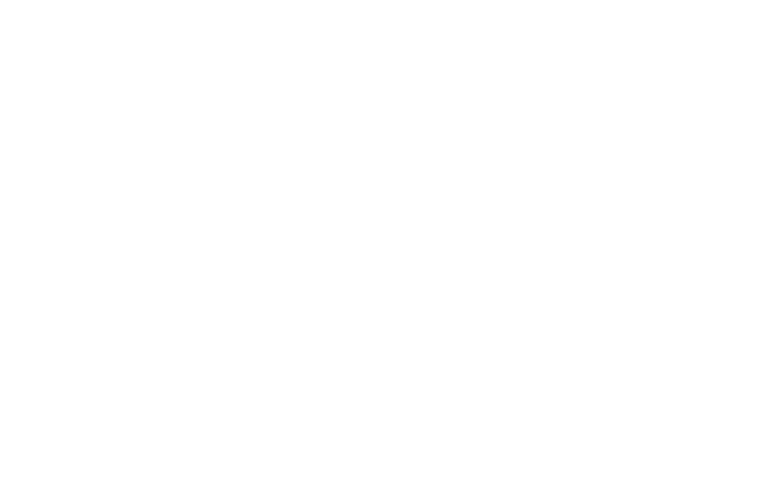
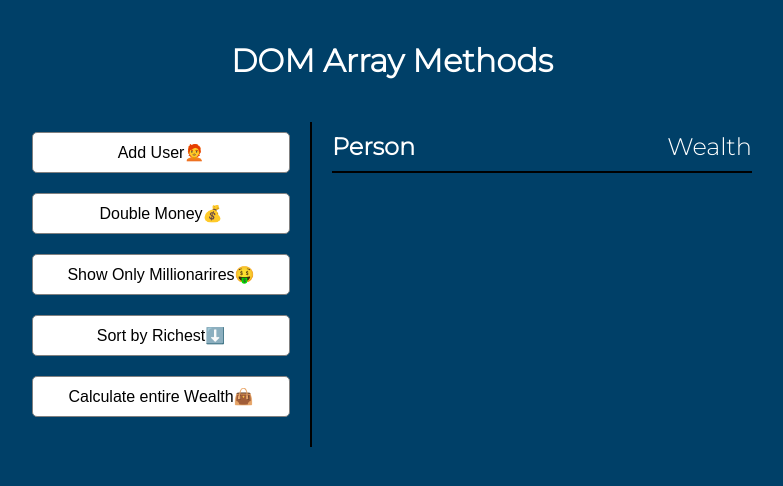
Before and after one commit to tanishq20/20-JS-Projects, a plain HTML site: page 5. Dom-Array-Methods/index.html in a window 1280 px wide. Shown: the whole page, without its empty margins (248-1031 px from the left). Drawn offline with Linux system fonts and the light colour scheme.

Commit message:
refactor: html and css implemented

```diff
--- a/5. Dom-Array-Methods/index.html
+++ b/5. Dom-Array-Methods/index.html
@@ -10,6 +10,19 @@
 </head>
 
 <body>
+    <h1>DOM Array Methods</h1>
+    <div class="container">
+        <aside>
+            <button id="add-user">Add User🧑‍🦰</button>
+            <button id="double">Double Money💰</button>
+            <button id="show-millionaires">Show Only Millionarires🤑</button>
+            <button id="sort">Sort by Richest⬇️</button>
+            <button id="calculate-wealth">Calculate entire Wealth👜</button>
+        </aside>
+        <main id="main">
+            <h2><strong>Person</strong> Wealth</h2>
+        </main>
+    </div>
     <script src="./script.js"></script>
 </body>
 
--- a/5. Dom-Array-Methods/style.css
+++ b/5. Dom-Array-Methods/style.css
@@ -0,0 +1,86 @@
+@import url('https://fonts.googleapis.com/css2?family=Montserrat:wght@300&display=swap');
+
+* {
+  box-sizing: border-box;
+}
+
+:root {
+  --primary-color: #004068;
+  --white: #fff;
+  --grey: grey;
+  --black: black;
+}
+
+body {
+  font-family: 'Montserrat', sans-serif;
+  background-color: var(--primary-color);
+  display: flex;
+  flex-direction: column;
+  align-items: center;
+  justify-content: center;
+  margin: 0;
+  padding: 20px;
+}
+
+h1 {
+  color: var(--white);
+}
+
+.container {
+  display: flex;
+  padding: 20px;
+  margin: 0 auto;
+  max-width: 100%;
+  width: 800px;
+}
+
+aside {
+  padding: 10px 20px;
+  width: 300px;
+  border-right: 2px solid var(--black);
+}
+
+button {
+  cursor: pointer;
+  display: block;
+  background-color: var(--white);
+  border: 1px solid var(--grey);
+  border-radius: 5px;
+  margin-bottom: 20px;
+  padding: 10px;
+  width: 100%;
+  font-size: 16px;
+}
+
+main {
+  flex: 1;
+  padding: 10px 20px;
+}
+
+h2 {
+  border-bottom: 2px solid var(--black);
+  padding-bottom: 10px;
+  display: flex;
+  justify-content: space-between;
+  font-weight: 300;
+  color: var(--white);
+  margin: 0 0 20px;
+}
+
+h3 {
+  background-color: rgba(0, 0, 0, 0.1);
+  border-bottom: 2px solid var(--black);
+  padding: 10px;
+  display: flex;
+  justify-content: space-between;
+  font-weight: 300;
+  color: var(--white);
+  margin: 20px 0 0;
+}
+
+.person {
+  display: flex;
+  justify-content: space-between;
+  font-size: 20px;
+  margin-bottom: 10px;
+}
```
